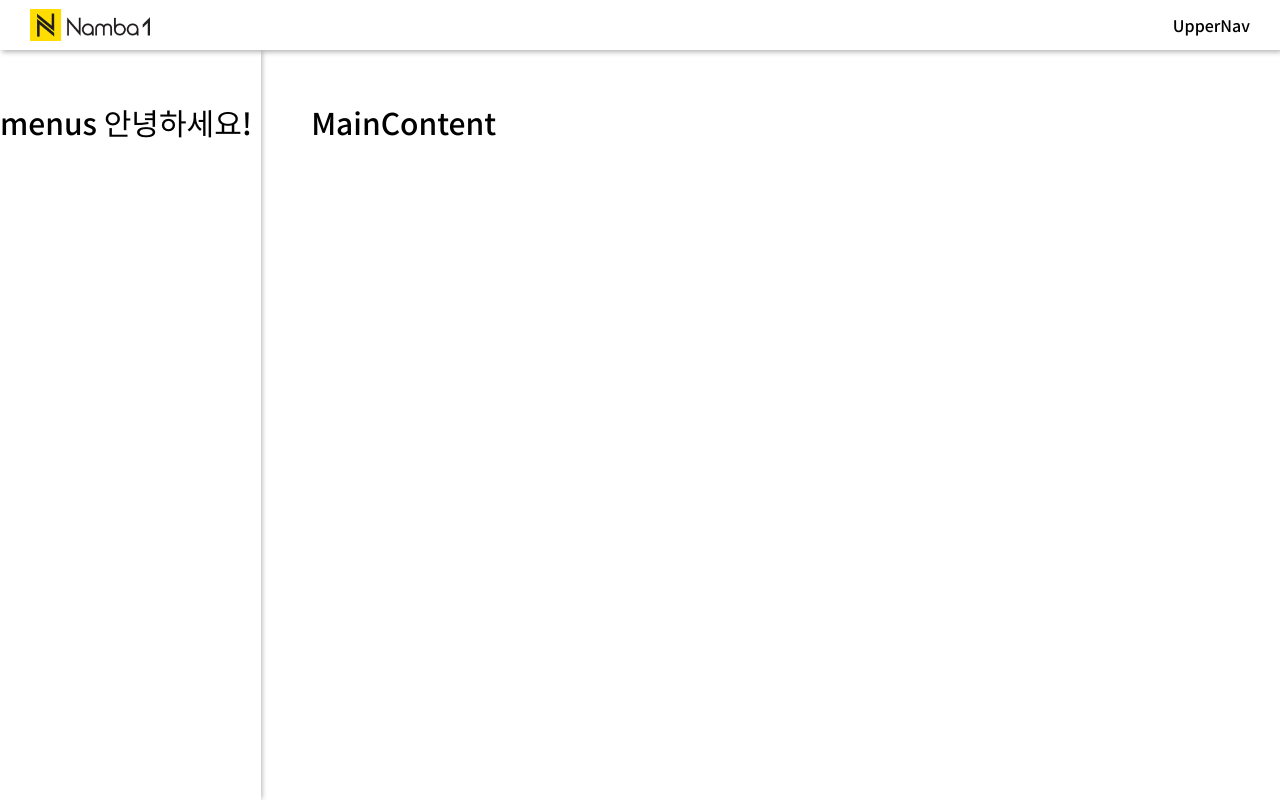
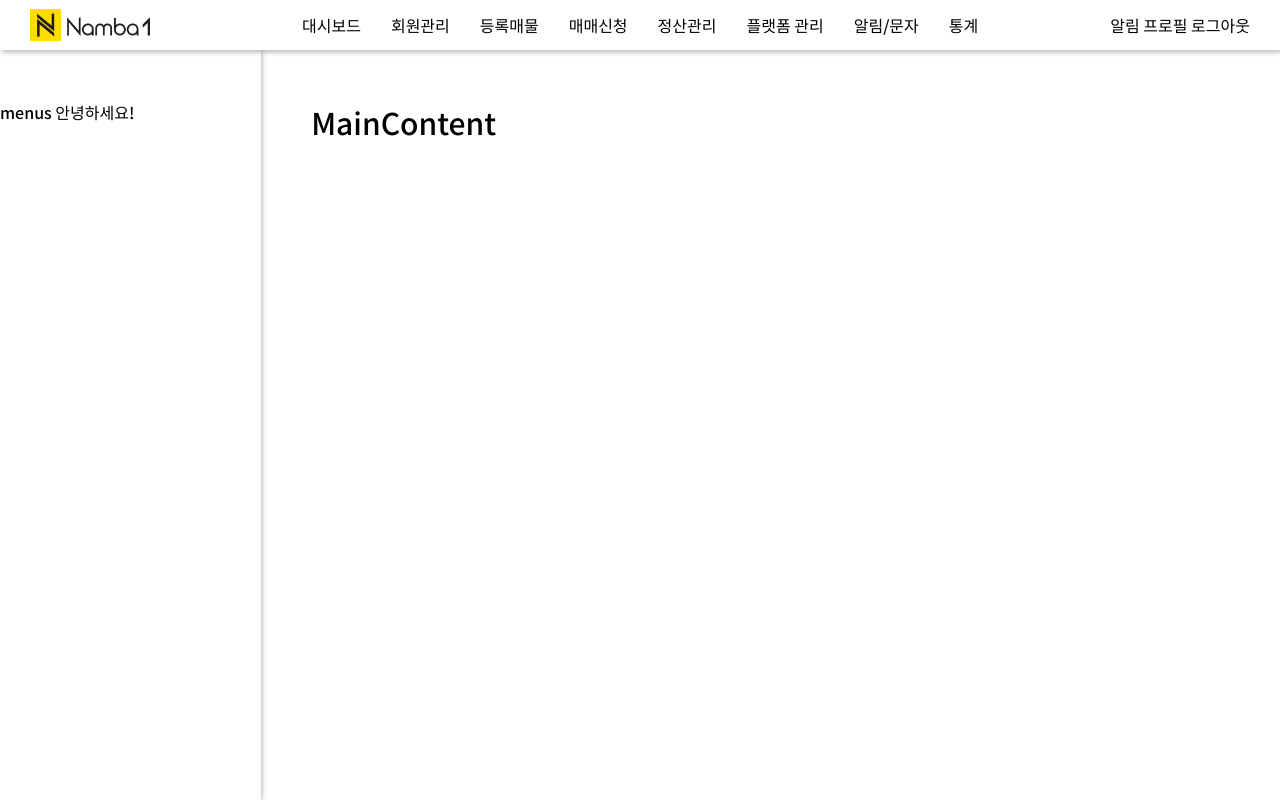
Before and after one commit to hojuncha997/namba1-admin, a React (Create React App) app: page / in a window 1280 px wide. Built offline with nearby package versions, Linux system fonts and the light colour scheme.

Commit message:
메뉴 추가

```diff
--- a/src/components/global/GlobalStyle.js
+++ b/src/components/global/GlobalStyle.js
@@ -20,6 +20,20 @@ const GlobalStyle = createGlobalStyle`
 
   border-collapse: collapse;
 
+  a {
+    color: inherit; // 부모 요소의 색상을 상속받음
+    text-decoration: none; // 밑줄 제거
+
+    &:active, &:focus {
+      color: inherit; // 호버, 액티브, 포커스 상태에서도 색상 유지
+      text-decoration: none; //액티브, 포커스 상태에서도 밑줄 제거
+    }
+
+    &:hover {
+      color: red;
+    }
+  }
+
 }
 `;
 
--- a/src/components/sidebar/Sidebar.js
+++ b/src/components/sidebar/Sidebar.js
@@ -10,7 +10,7 @@ const SidebarStyle = styled.aside`
   box-shadow: 2px 0 5px -1px rgba(0, 0, 0, 0.3);
   z-index: 99;
   padding-top: 50px;
-  font-size: 30px;
+  font-size: 1rem;
   //   position: fixed;
 `;
 
--- a/src/components/upperNav/UpperNav.js
+++ b/src/components/upperNav/UpperNav.js
@@ -6,7 +6,7 @@ const UpperNavStyle = styled.div`
   top: 0;
   width: 100%;
   height: 50px;
-  // background-color: var(--main-color);
+  font-size: 1rem;
   background-color: #fff;
 
   box-shadow: 2px 2px 5px rgba(0, 0, 0, 0.3);
@@ -25,11 +25,37 @@ const LogoStyle = styled.div`
   margin-top: 5px;
 `;
 
-const RightMenu = styled.div`
+const MainCategoryContainer = styled.div`
+  // display: inline-block;
+  // margin-right: 20px;
+  display: flex;
+  // align-items: center;
+  justify-content: center;
+`;
+
+const MainCategoryItem = styled.div`
+  margin-right: 30px;
+  &last-child {
+    margin-right: 0;
+  }
+`;
+
+const RightMenuContainer = styled.div`
   margin-right: 30px;
 `;
 
 const UpperNav = ({ title }) => {
+  const mainCategories = [
+    "대시보드",
+    "회원관리",
+    "등록매물",
+    "매매신청",
+    "정산관리",
+    "플랫폼 관리",
+    "알림/문자",
+    "통계",
+  ];
+
   return (
     <UpperNavStyle>
       <LogoStyle>
@@ -37,7 +63,17 @@ const UpperNav = ({ title }) => {
           <img src={logoImage} width="120px" alt="Logo" />
         </a>
       </LogoStyle>
-      <RightMenu>{title}</RightMenu>
+      <MainCategoryContainer>
+        {mainCategories.map((category, index) => {
+          return (
+            <MainCategoryItem key={index}>
+              <a href="https://naver.com">{category}</a>
+            </MainCategoryItem>
+          );
+        })}
+      </MainCategoryContainer>
+
+      <RightMenuContainer>알림 프로필 로그아웃</RightMenuContainer>
     </UpperNavStyle>
   ); // 수정: JSX 형태로 컴포넌트 반환
 };
```
